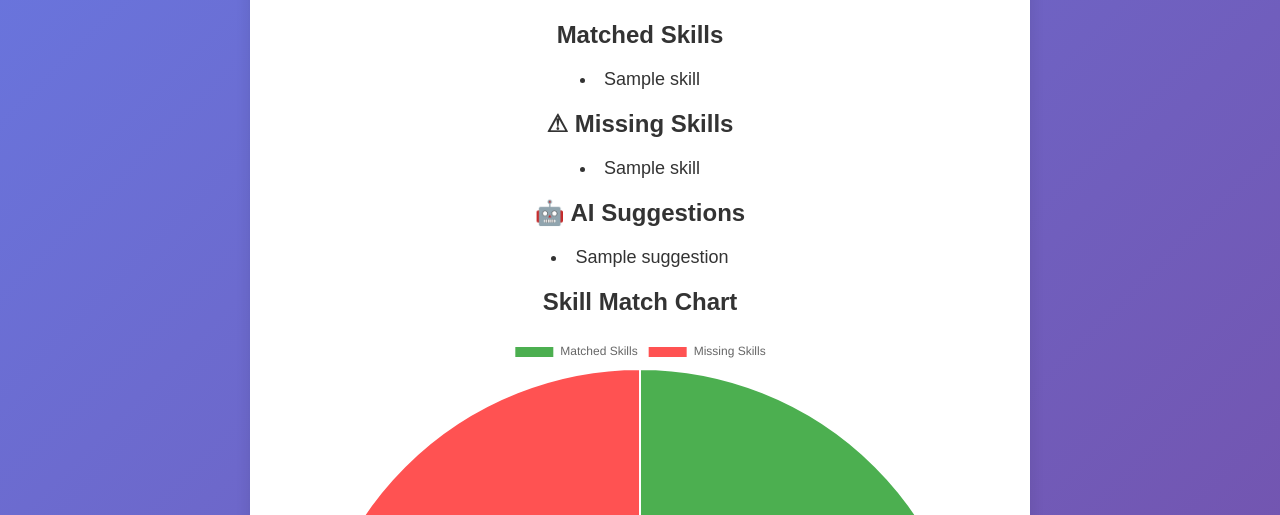
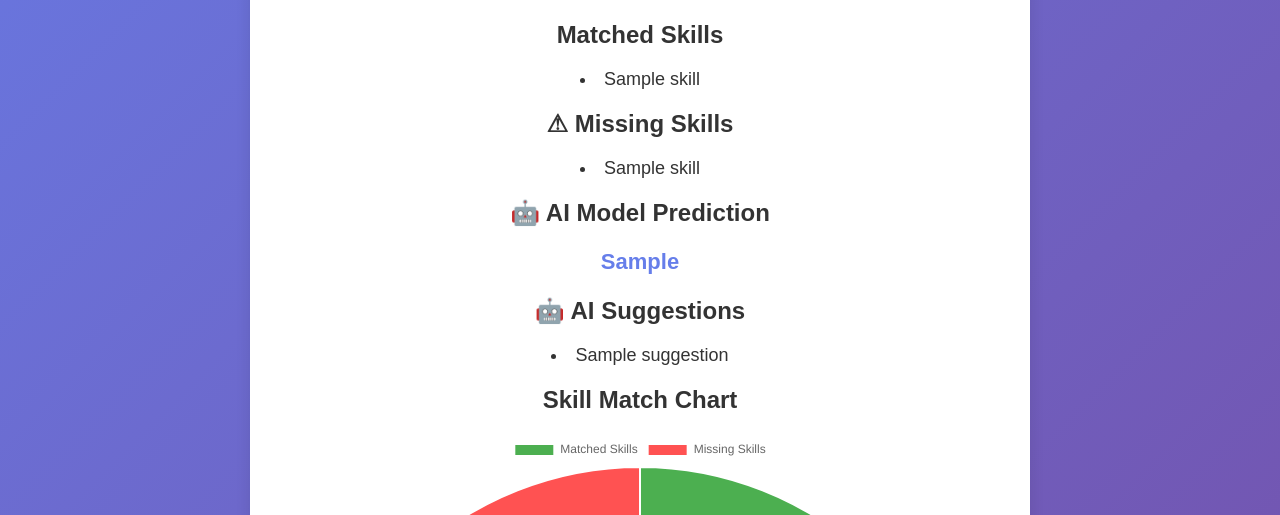
Before and after one commit to sdeepaknetha/ai-resume-analyzer, a Python web app: template templates/result.html in a window 1280 px wide. Shown: the part 596-1111 px from the top of the page. Run offline with Jinja, Linux system fonts and the light colour scheme; the template is opened without the code that fills it: most values are stand-ins (such as "Sample title", 1, 10 or a date in 2020).

Commit message:
Update result.html

```diff
--- a/templates/result.html
+++ b/templates/result.html
@@ -62,6 +62,10 @@
 
 </ul>
 
+<h2>🤖 AI Model Prediction</h2>
+
+<p class="highlight">{{ ai_prediction }}</p>
+
 <h2>🤖 AI Suggestions</h2>
 
 <ul>
```
